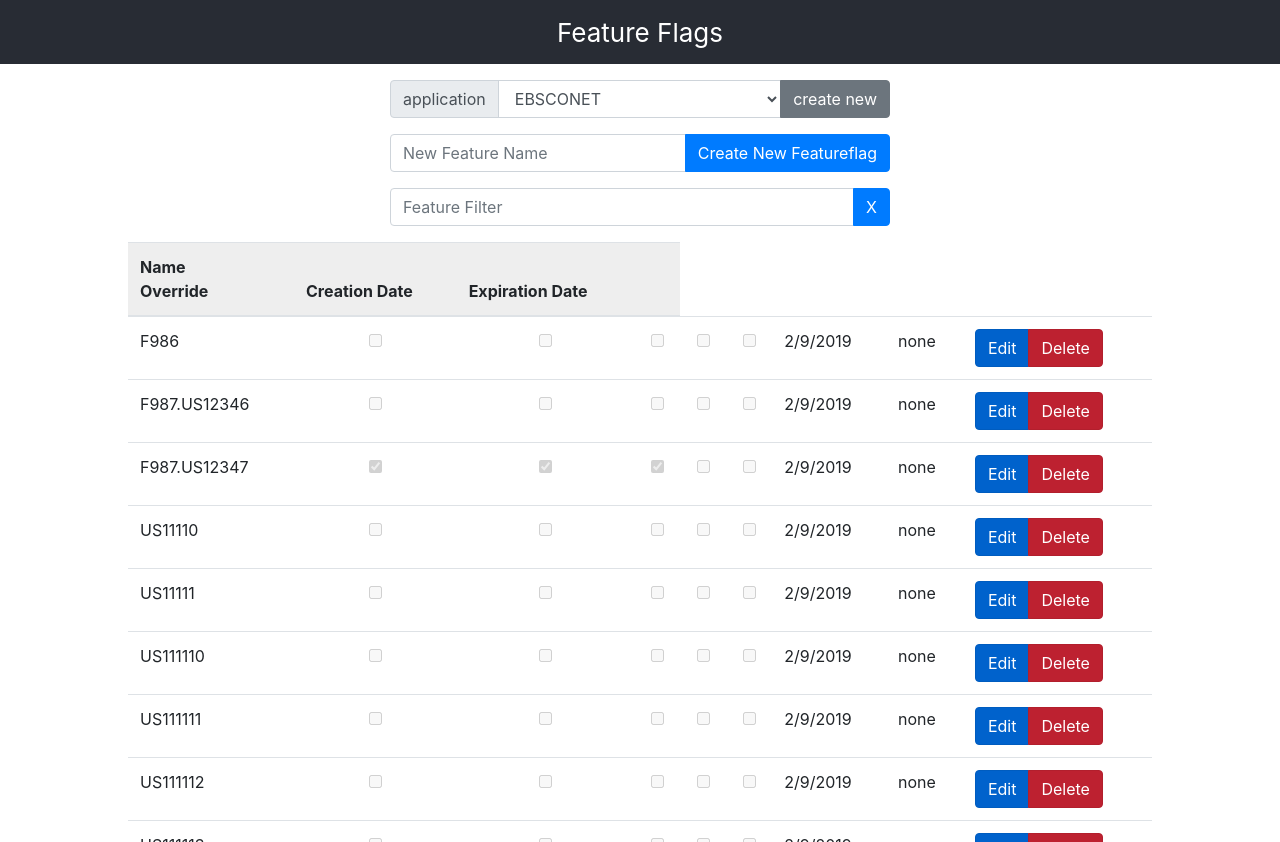
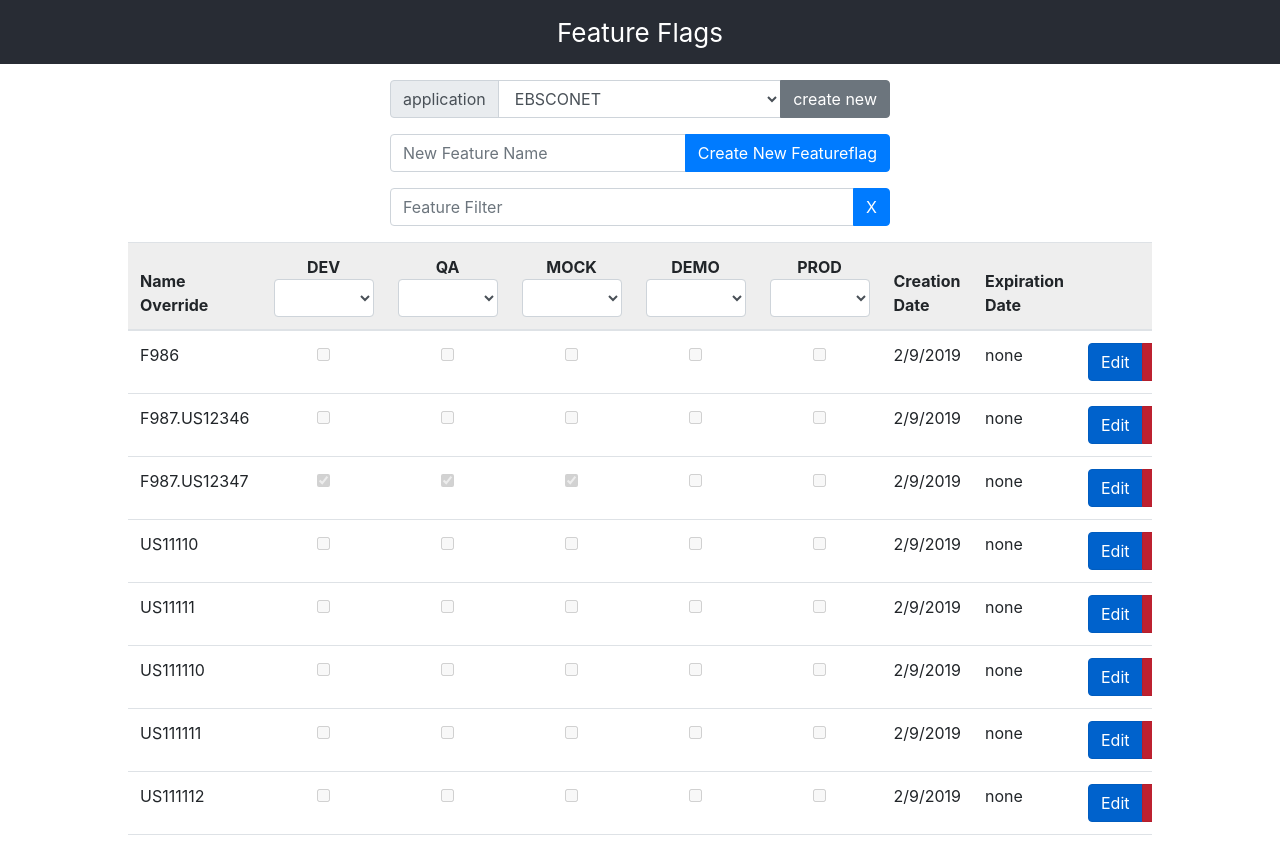
Before and after one commit to Joshproxy/featureflags_react, a React (Create React App) app: page / in a window 1280 px wide. Built offline with nearby package versions, Linux system fonts and the light colour scheme.

Commit message:
Fixed some bugs.

```diff
--- a/src/components/FeatureflagList.tsx
+++ b/src/components/FeatureflagList.tsx
@@ -7,9 +7,7 @@ import InputGroup from 'react-bootstrap/InputGroup';
 import Application from '../models/Application';
 import Featureflag from '../models/Featureflag';
 import IFeatureflagServiceAPI from '../services/IFeatureflagServiceAPI';
-import FeatureFlagListItem, {
-  IFeatureFlagListItemProps
-} from './FeatureflagListItem';
+import FeatureFlagListItem, { IFeatureFlagListItemProps } from './FeatureflagListItem';
 
 interface FeatureflagListProps {
   service: IFeatureflagServiceAPI;
@@ -40,10 +38,11 @@ export default class FeatureflagList extends Component<
 
   private getFeatureflags = () => {
     this.props.service.get(this.props.application.id).then(ffs => {
+      if(!ffs.length) return;
       let tenants = ffs[0].tenants.map(t => {
         return { name: t.name, override: '' };
       });
-      this.setState({ ...this.state, featureFlags: ffs });
+      this.setState({ ...this.state, featureFlags: ffs, tenants: tenants });
     });
   };
 
@@ -158,7 +157,7 @@ export default class FeatureflagList extends Component<
                 </th>
                 {this.state.tenants.map(t => (
                   <th key={t.name} scope="col" className="text-center">
-                    <div>{t}</div>
+                    <div>{t.name}</div>
                     <Form.Control
                       as="select"
                       onChange={this.setOverride(t)}
```
